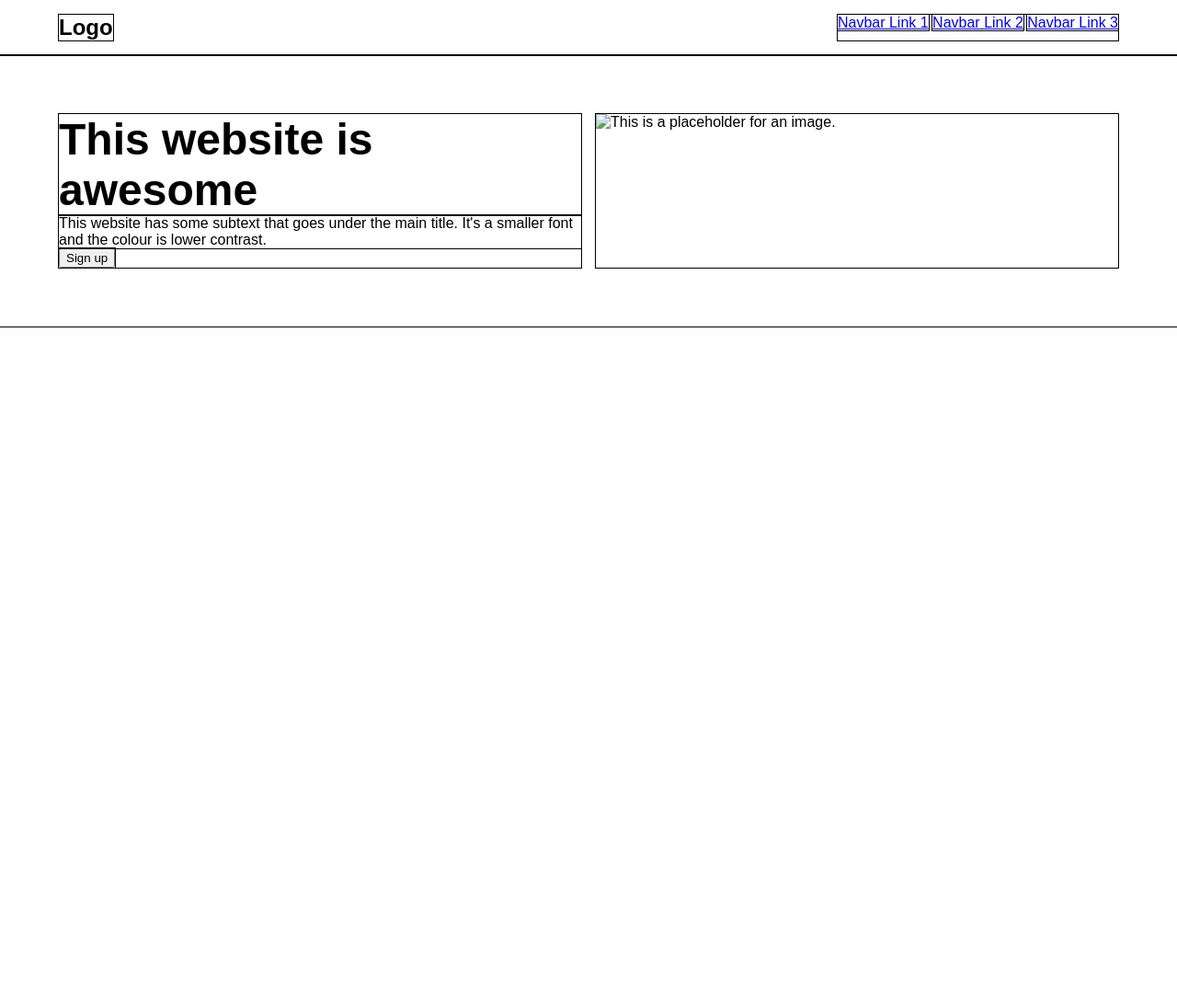
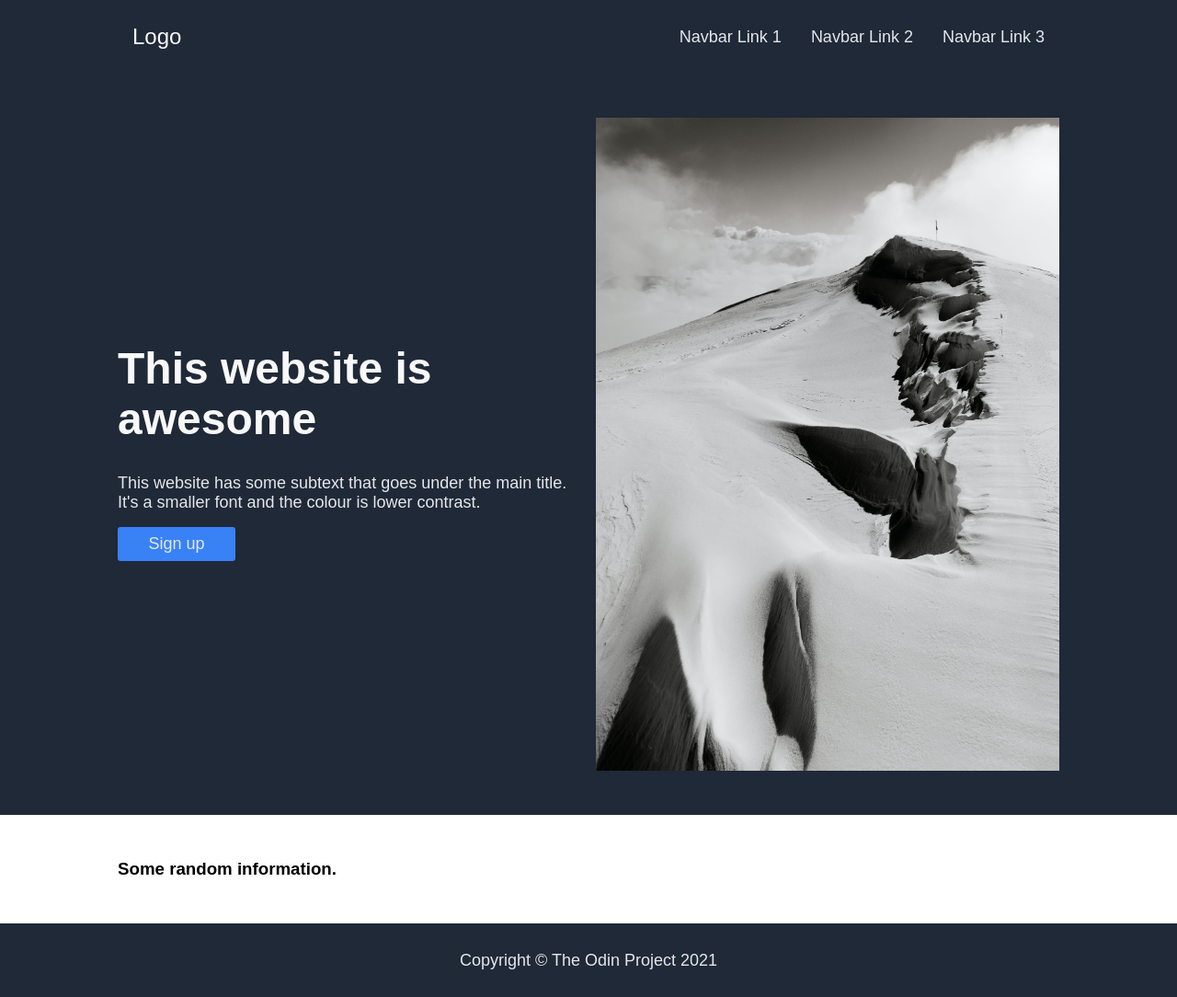
Before and after one commit to Acemanjam1/top_landing_page, a plain HTML site: page index.html in a window 1280 px wide. Shown: the whole page at 92% size. Before the commit the page ends 800 px from the top, so only its background shows below. Drawn offline with Linux system fonts and the light colour scheme.

Commit message:
horozontally centered nav elements, added photo, added footer

```diff
--- a/index.html
+++ b/index.html
@@ -12,7 +12,7 @@
     <body>
         <nav class="navbar">
             <div class="navbar-logo">Logo</div>
-            <div>
+            <div class="navbar-links">
                 <a href="#" class="navbar-link">Navbar Link 1</a>
                 <a href="#" class="navbar-link">Navbar Link 2</a>
                 <a href="#" class="navbar-link">Navbar Link 3</a>
@@ -29,9 +29,15 @@
             </div>
             <img
                 class="col"
-                src="#"
-                alt="This is a placeholder for an image."
+                src="assets/mountain.jpg"
+                alt="A black and white photo of a snow-covered mountain top."
             />
         </div>
+
+        <div class="container"><h3>Some random information.</h3></div>
+
+        <footer class="footer">
+            <p class="footer-text">Copyright &copy; The Odin Project 2021</p>
+        </footer>
     </body>
 </html>
--- a/styles.css
+++ b/styles.css
@@ -1,35 +1,101 @@
 * {
-    outline: 1px solid black;
+    /* outline: 1px solid black; */
     margin: 0;
     font-family: sans-serif;
 }
 
-.container,
-.navbar {
-    display: flex;
-    justify-content: space-between;
-    margin: 0;
+img {
+    width: 100%;
+    height: auto;
+    min-width: 0;
+}
+
+.card-button {
+    width: 8rem;
+    border-radius: 3px;
+    background-color: #3882f6;
+    border: none;
+    padding: 0.5rem;
 }
 
 .container {
-    padding: 4rem;
+    padding: 3rem 10%;
+    flex-wrap: wrap;
     gap: 1rem;
 }
 
-.navbar {
-    padding: 1rem 4rem;
+.navbar,
+.navbar-links {
+    display: flex;
+    justify-content: space-between;
 }
 
-.col {
-    width: 100%;
+.container,
+.footer {
+    display: flex;
+    justify-content: center;
+    align-items: center;
+}
+
+.container > * {
+    display: flex;
+    flex: 1 1 240px;
+}
+
+.navbar,
+.footer {
+    height: 5rem;
+    padding: 0 10%;
 }
 
 .container.hero .card-heading {
     font-size: 48px;
 }
 
-.card .card-heading,
 .navbar-logo {
     font-size: 24px;
-    font-weight: bold;
 }
+
+.navbar-logo,
+.card-heading {
+    color: #f9f8f8;
+}
+
+.card-body,
+.card-button,
+.navbar-link,
+.footer,
+img {
+    color: #e5e7eb;
+    font-size: 18px;
+}
+
+.card-heading .card {
+    border-radius: 3px;
+}
+
+.card {
+    flex-direction: column;
+}
+
+.card > .card-heading,
+.card > .card-body {
+    padding: 1rem 0;
+}
+
+.hero,
+.navbar,
+.footer {
+    background: #1f2937;
+}
+
+.navbar-link,
+.navbar-logo {
+    height: 100%;
+    line-height: 5rem;
+    padding: 0 1rem;
+}
+
+.navbar-link {
+    text-decoration: none;
+}
```
Also changed, not shown: assets/mountain.jpg (added).
